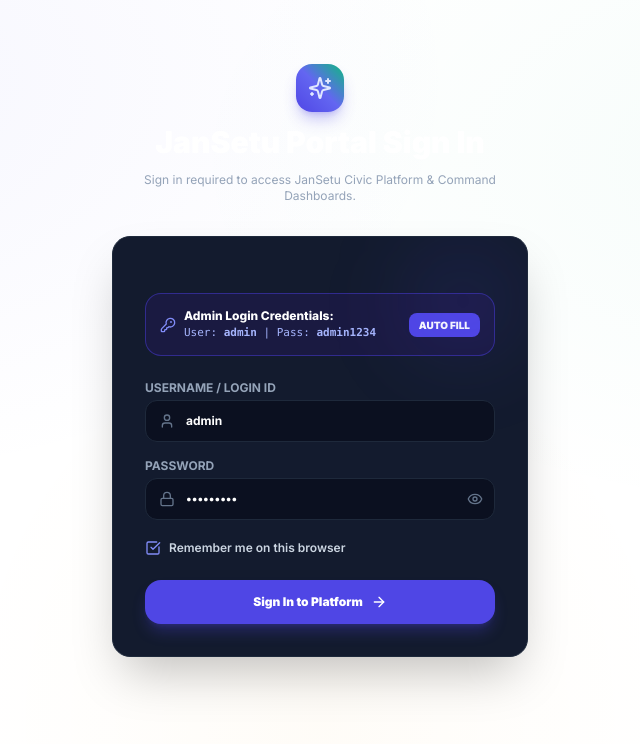
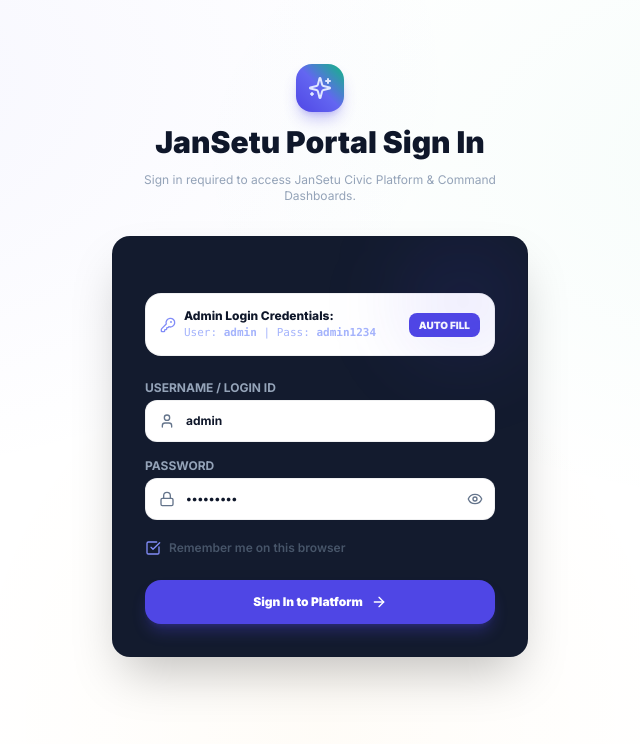
Before and after one commit to Himanshu-1333/JANSETU, a Next.js app: page /login in a window 1280 px wide. Shown: the top 744 px of the page, without its empty margins (320-960 px from the left). Built offline with nearby package versions, Linux system fonts and the light colour scheme.

Commit message:
fix: enforce full light theme overrides when not dark

```diff
--- a/app/globals.css
+++ b/app/globals.css
@@ -34,6 +34,37 @@
 .dark ::-webkit-scrollbar-track { background: #0b1020; }
 .dark ::-webkit-scrollbar-thumb { background: #1e293b; border: 2px solid #0b1020; }
 .dark ::-webkit-scrollbar-thumb:hover { background: #334155; }
+
+/* FORCE light-mode overrides when html does NOT have .dark */
+html:not(.dark) {
+  --site-bg: #f8fafc;
+  --surface-bg: #ffffff;
+  --muted-bg: #f1f5f9;
+  --card-border: rgba(15,23,42,0.06);
+  --text-default: #0f172a;
+  --muted-text: #475569;
+}
+
+html:not(.dark) .text-white { color: var(--text-default) !important; }
+html:not(.dark) .text-slate-200 { color: var(--muted-text) !important; }
+html:not(.dark) .bg-\[\#040711\], html:not(.dark) [class*="bg-[#040711]"] { background-color: var(--site-bg) !important; }
+html:not(.dark) .bg-\[\#0F172A\], html:not(.dark) [class*="bg-[#0F172A]"] { background-color: var(--site-bg) !important; }
+html:not(.dark) .bg-\[\#0B1020\], html:not(.dark) [class*="bg-[#0B1020]"] { background-color: var(--site-bg) !important; }
+html:not(.dark) .bg-\[\#040711\]\/95, html:not(.dark) [class*="bg-[#040711]/95"] { background-color: rgba(248,250,252,0.95) !important; }
+
+html:not(.dark) .border-slate-800, html:not(.dark) .border-slate-800\/80, html:not(.dark) .border-slate-800\/90 { border-color: var(--card-border) !important; }
+html:not(.dark) .shadow-2xl, html:not(.dark) .shadow-\[0_12px_35px_rgba\(0,0,0,0.85\)\,0_0_25px_rgba\(99,102,241,0.25\)\] { box-shadow: 0 8px 24px -8px rgba(15,23,42,0.08) !important; }
+
+/* Inputs and panels */
+html:not(.dark) input, html:not(.dark) textarea, html:not(.dark) .rounded-xl, html:not(.dark) .rounded-2xl {
+  background-color: var(--surface-bg) !important;
+  color: var(--text-default) !important;
+  border-color: var(--card-border) !important;
+}
+
+html:not(.dark) .bg-indigo-600 { background-color: #4f46e5 !important; color: #fff !important; }
+html:not(.dark) .text-slate-300 { color: var(--muted-text) !important; }
+
 
 /* Custom subtle light scrollbars */
 ::-webkit-scrollbar {
```
